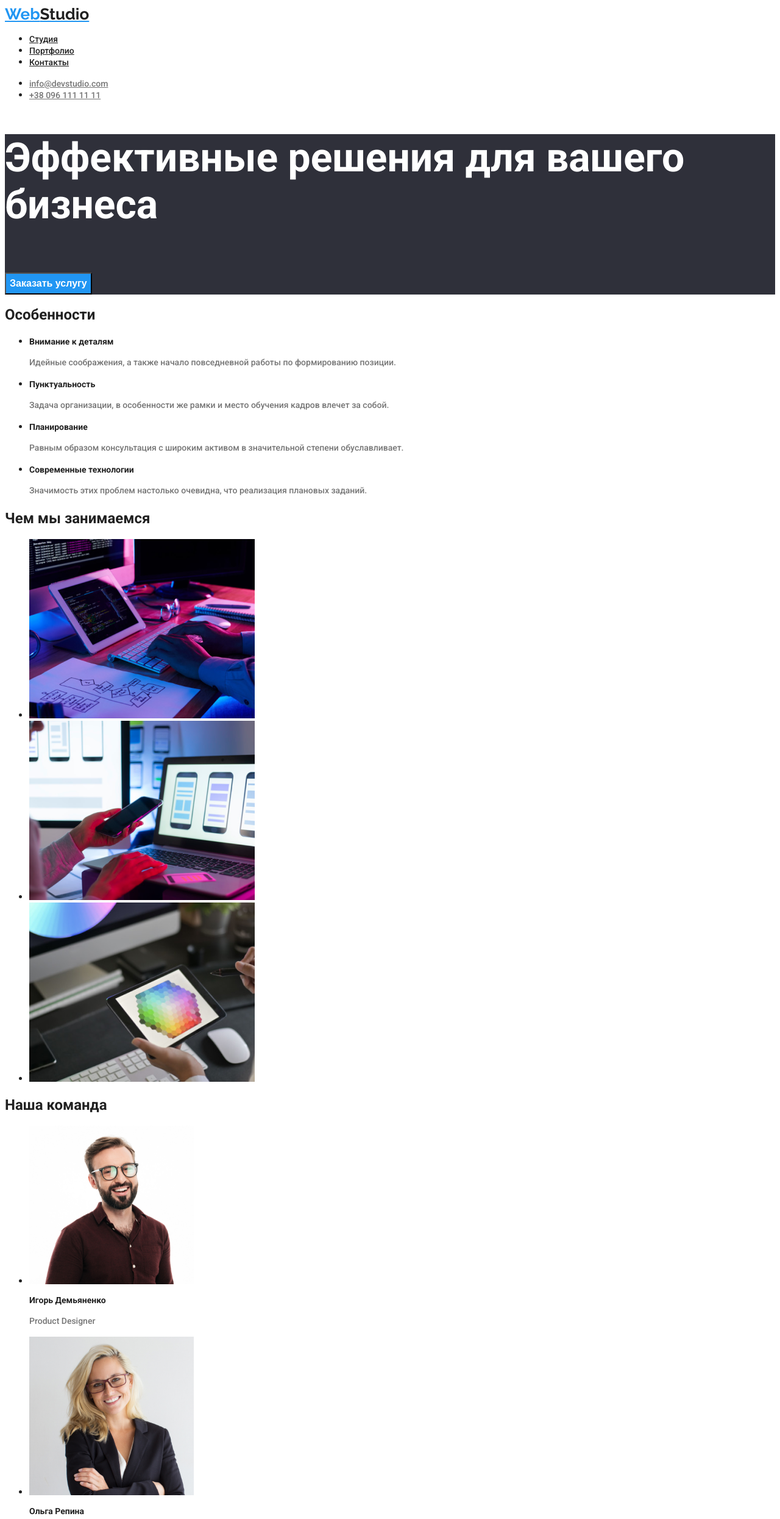
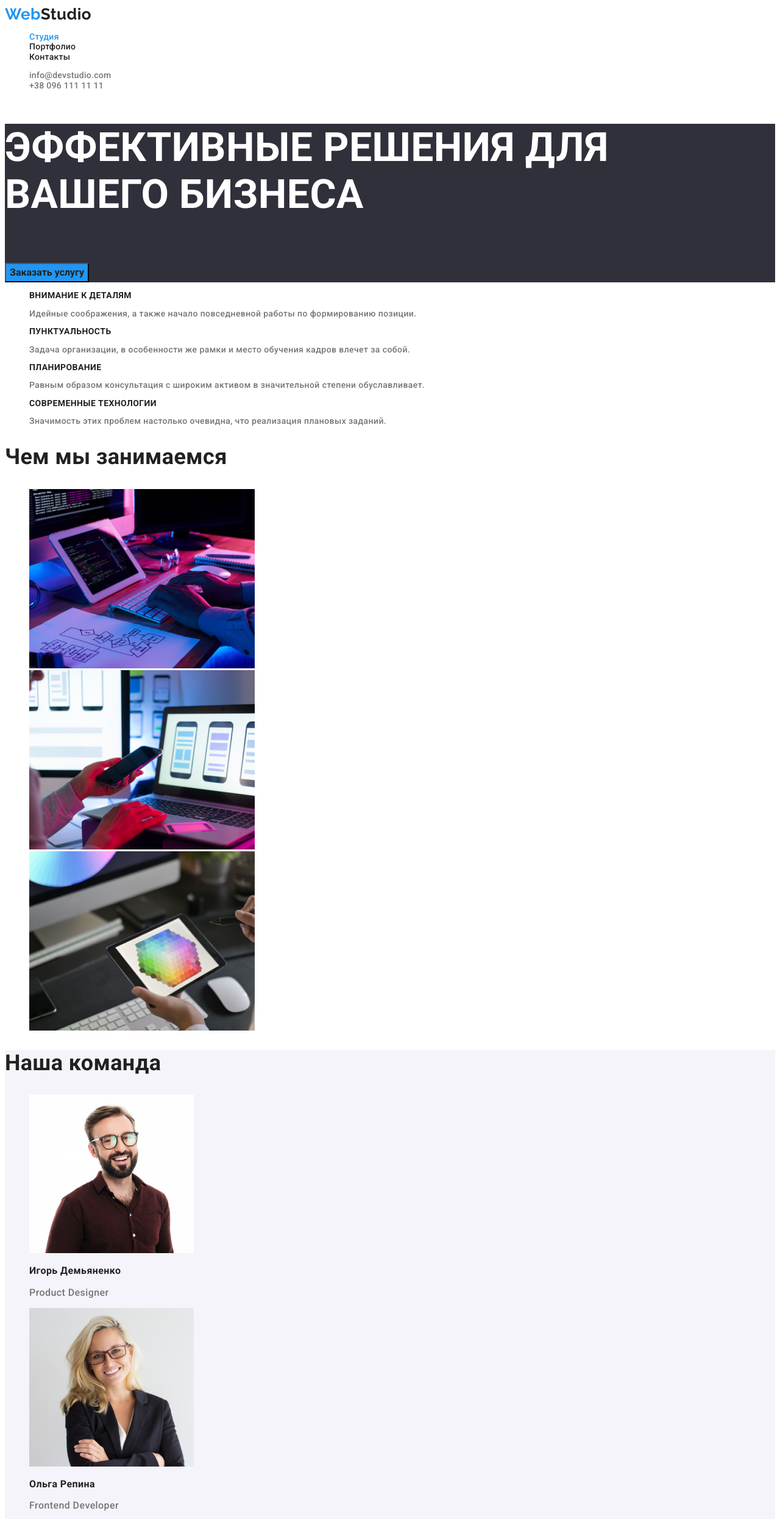
Before and after one commit to IvanTarychev/goit-markup-hw-02, a plain HTML site: page index.html in a window 1280 px wide. Shown: the top 2491 px of the page at 61% size. Drawn offline with Linux system fonts and the light colour scheme.

Commit message:
перреработка домашнего задания

```diff
--- a/css/styles.css
+++ b/css/styles.css
@@ -1,18 +1,28 @@
 :root {
+  --section-color: #f5f4fa;
   --hover-color: #2196f3;
   --main-color: #212121;
   --text-color: #757575;
+  --white-color: #ffffff;
   --background-color: #2f303a;
+  --semi-transparent-color: rgba(255, 255, 255, 0.6);
 }
 
 body {
   font-family: "Roboto", sans-serif;
   color: var(--main-color);
 
-  background-color: #ffffff;
+  font-size: 14px;
+  letter-spacing: 0.03em;
+
+  background-color: var(--white-color);
 }
 
 /* ссылки */
+
+.link {
+  text-decoration: none;
+}
 
 .homepage-logo {
   font-family: "Raleway", sans-serif;
@@ -25,16 +35,30 @@ body {
   color: var(--main-color);
 }
 
+.link-items {
+  letter-spacing: 0.02em;
+}
+
 .pagination {
   color: var(--main-color);
 
   font-size: 14px;
-  line-height: 16px;
+  line-height: 1.1;
+}
+
+.current {
+  color: var(--hover-color);
 }
 
 .pagination:hover,
 .pagination:focus {
   color: var(--hover-color);
+}
+
+/* списки */
+
+.list {
+  list-style: none;
 }
 
 /* контакты */
@@ -43,21 +67,30 @@ body {
   color: var(--text-color);
 
   font-size: 14px;
-  line-height: 16px;
+  line-height: 1.1;
+}
+
+.logo-footer {
+  color: var(--white-color);
 }
 
 .address {
-  color: #ffffff;
+  color: var(--white-color);
 
   font-weight: normal;
   font-style: normal;
 }
 
 .address-link {
-  color: rgba(255, 255, 255, 0.6);
+  color: var(--semi-transparent-color);
 
   font-style: normal;
   font-weight: normal;
+}
+
+.address-link:hover,
+.address-link:focus {
+  color: var(--hover-color);
 }
 
 /* кнопки */
@@ -65,37 +98,87 @@ body {
 .button-filter:hover,
 .button-filter:focus {
   background-color: var(--hover-color);
-  color: #ffffff;
+  color: var(--white-color);
 }
 
-.btn {
+.btn,
+.button-filter {
   background-color: var(--hover-color);
-  color: #ffffff;
+
+  font-family: "Roboto", sans-serif;
+  color: var(--main-color);
 
   font-weight: bold;
   font-size: 16px;
-  line-height: 30px;
+  line-height: 1.6;
 }
 
-/* текст */
-
-h3 {
-  font-size: 14px;
-  line-height: 16px;
+.current-btn {
+  background-color: var(--hover-color);
+  color: var(--white-color);
 }
 
-p {
+/* загловки и текст */
+
+.hdr {
+  text-transform: uppercase;
+}
+
+.heading {
+  color: var(--main-color);
+
+  font-size: 36px;
+  line-height: 1.2;
+}
+
+.team {
+  background-color: var(--section-color);
+}
+.team-header {
+  font-size: 16px;
+  line-height: 1.2;
+}
+
+.team-text {
+  color: var(--text-color);
+
+  font-size: 16px;
+  line-height: 1.2;
+}
+
+.peculiarities-header {
+  color: var(--main-color);
+
+  font-size: 14px;
+  line-height: 1.1;
+}
+
+.peculiarities-text {
   color: var(--text-color);
 
   font-size: 14px;
-  line-height: 24px;
+  line-height: 1.1;
+}
+
+.header-filter {
+  color: var(--main-color);
+
+  font-size: 18px;
+  line-height: 2;
+}
+
+.filter-text {
+  color: var(--text-color);
+
+  font-size: 16px;
+  line-height: 1.6;
 }
 
 /* блоки */
 
 .slider {
   background-color: var(--background-color);
-  color: #ffffff;
+  color: var(--white-color);
 
   font-size: 44px;
   font-weight: 900;
@@ -105,5 +188,5 @@ p {
   background-color: var(--background-color);
 
   font-size: 14px;
-  line-height: 24px;
+  line-height: 1.7;
 }
--- a/index.html
+++ b/index.html
@@ -18,18 +18,18 @@
     <!-- Шапка сайта -->
     <header>
         <nav>
-            <a href="index.html" class="homepage-logo">Web<span class="logo-span">Studio</span></a>
-            <ul>
-                <li><a href="index.html"class="pagination">Студия</a></li>
-                <li><a href="portfolio.html" class="pagination">Портфолио</a></li>
-                <li><a href="" class="pagination">Контакты</a></li>
+            <a href="index.html" class="homepage-logo link">Web<span class="logo-span">Studio</span></a>
+            <ul class="link-items list">
+                <li><a href="index.html"class="pagination current link">Студия</a></li>
+                <li><a href="portfolio.html" class="pagination link">Портфолио</a></li>
+                <li><a href="" class="pagination link">Контакты</a></li>
             </ul>
         </nav>
 
-        <Ul>
-            <li><a href="mailto:" class="pagination contacts-header">info@devstudio.com</a></li>
-            <li><a href="tel:" class="pagination contacts-header">+38 096 111 11 11</a></li>
-        </Ul>
+        <ul class="link-items list">
+            <li><a href="mailto:" class="pagination contacts-header link">info@devstudio.com</a></li>
+            <li><a href="tel:" class="pagination contacts-header link">+38 096 111 11 11</a></li>
+        </ul>
     </header>
 
     <!-- Основной контент -->
@@ -37,38 +37,38 @@
 
         <!-- Шапка -->
         <section class="slider">
-            <h1 class="slider-header">Эффективные решения для вашего бизнеса</h1>
+            <h1 class="slider-header hdr">Эффективные решения для вашего бизнеса</h1>
             <button type="button" class="btn">Заказать услугу</button>
         </section>
 
         <!-- Особенности -->
-        <section class="">
-            <h2>Особенности</h2>
+        <section class="peculiarities">
+            <h2 hidden>Особенности</h2>
 
-            <ul>
+            <ul class="list">
                 <li>
-                    <h3>Внимание к деталям</h3>
-                    <p style="font-size: 14px; line-height: 24px;">Идейные соображения, а также начало повседневной работы по формированию позиции.</p>
+                    <h3 class="peculiarities-header hdr">Внимание к деталям</h3>
+                    <p class="peculiarities-text">Идейные соображения, а также начало повседневной работы по формированию позиции.</p>
                 </li>
                 <li>
-                    <h3>Пунктуальность</h3>
-                    <p>Задача организации, в особенности же рамки и место обучения кадров влечет за собой.</p>
+                    <h3 class="peculiarities-header hdr">Пунктуальность</h3>
+                    <p class="peculiarities-text">Задача организации, в особенности же рамки и место обучения кадров влечет за собой.</p>
                 </li>
                 <li>
-                    <h3>Планирование</h3>
-                    <p>Равным образом консультация с широким активом в значительной степени обуславливает.</p>
+                    <h3 class="peculiarities-header hdr">Планирование</h3>
+                    <p class="peculiarities-text">Равным образом консультация с широким активом в значительной степени обуславливает.</p>
                 </li>
                 <li>
-                    <h3>Современные технологии</h3>
-                    <p>Значимость этих проблем настолько очевидна, что реализация плановых заданий.</p>
+                    <h3 class="peculiarities-header hdr">Современные технологии</h3>
+                    <p class="peculiarities-text">Значимость этих проблем настолько очевидна, что реализация плановых заданий.</p>
                 </li>
             </ul>
         </section>
 
         <!-- Список работ -->
-        <section>
-            <h2>Чем мы занимаемся</h2>
-            <ul>
+        <section class="occupation">
+            <h2 class="heading">Чем мы занимаемся</h2>
+            <ul class="list">
                 <li>
                     <img src="./images/img1.png" alt="верска сайта" width="370">
                 </li>
@@ -82,28 +82,28 @@
         </section>
 
         <!-- Команда -->
-        <section>
-            <h2>Наша команда</h2>
-            <ul>
+        <section class="team">
+            <h2 class="heading">Наша команда</h2>
+            <ul class="list">
                 <li>
                     <img src="./images/photo1.jpg" alt="Продакт дизайнер" width="270">
-                    <h3>Игорь Демьяненко</h3>
-                    <p lang="en">Product Designer</p>
+                    <h3 class="team-header">Игорь Демьяненко</h3>
+                    <p class="team-text" lang="en">Product Designer</p>
                 </li>
                 <li>
                     <img src="./images/photo2.jpg" alt="Фронт-енд разарботчик" width="270">
-                    <h3>Ольга Репина</h3>
-                    <p lang="en">Frontend Developer</p>
+                    <h3 class="team-header">Ольга Репина</h3>
+                    <p class="team-text" lang="en">Frontend Developer</p>
                 </li>
                 <li>
                     <img src="./images/photo3.jpg" alt="Маркетолог" width="270">
-                    <h3>Нколай Тарасов</h3>
-                    <p lang="en">Marketing</p>
+                    <h3 class="team-header">Нколай Тарасов</h3>
+                    <p class="team-text" lang="en">Marketing</p>
                 </li>
                 <li>
                     <img src="./images/photo4.jpg" alt="UI Дизайнер" width="270">
-                    <h3>Михаил Ермаков</h3>
-                    <p lang="en">UI Designer</p>
+                    <h3 class="team-header">Михаил Ермаков</h3>
+                    <p class="team-text" lang="en">UI Designer</p>
                 </li>
             </ul>
         </section>
@@ -112,14 +112,14 @@
     <!-- Футэр -->
     <footer class="foot-menu">
 
-        <a href="index.html" class="homepage-logo">Web<span class="logo-span">Studio</span></a>
+        <a href="index.html" class="homepage-logo link">Web<span class="logo-footer">Studio</span></a>
 
         <!-- контакты и адресc -->
         <address>
             <p class="address">г. Киев, пр-т Леси Украинки, 26</p>
-            <ul>
-                <li><a href="mailto:info@example.com" class="address-link">info@example.com</a></li>
-                <li><a href="tel:380991111111" class="address-link">+38 099 111 11 11</a></li>
+            <ul class="list">
+                <li><a href="mailto:info@example.com" class="address-link link">info@example.com</a></li>
+                <li><a href="tel:380991111111" class="address-link link">+38 099 111 11 11</a></li>
             </ul>
         </address>
     </footer>
```
Also changed, not shown: portfolio.html (+41 -46 lines).
